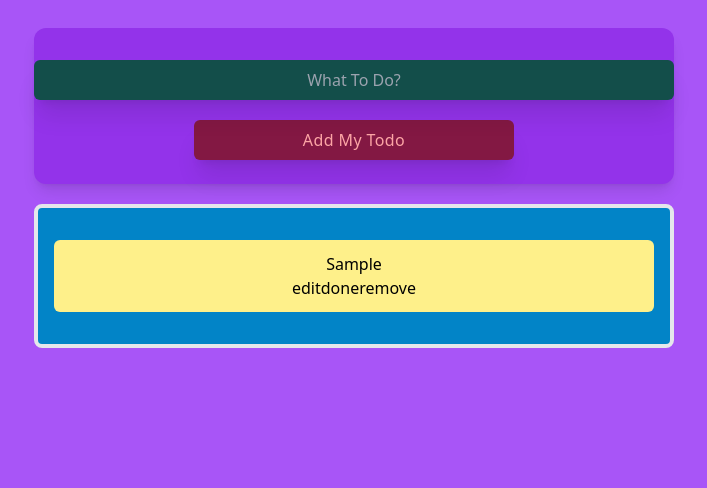
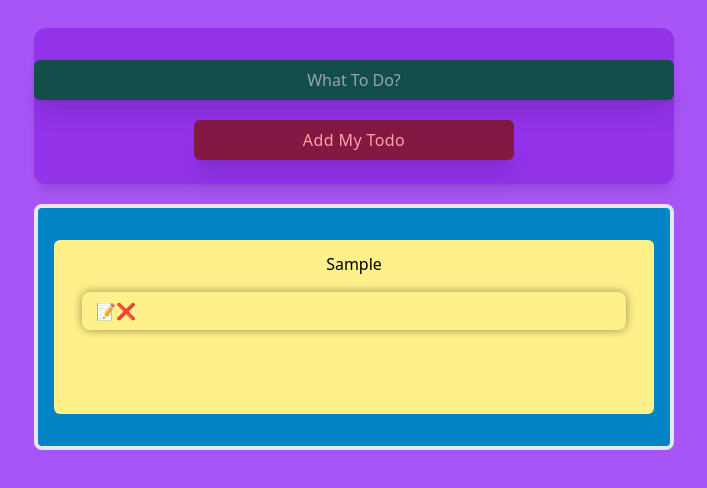
Before and after one commit to parham-mosadeq/todo-app-redux, a React (Create React App) app: page / in a window 1280 px wide. Both pictures are taken after typing "Sample" into the empty fields and a click on the button "Add My Todo". Shown: the top 488 px of the page, without its empty margins (286-993 px from the left). Built offline with nearby package versions, Linux system fonts and the light colour scheme.

Commit message:
nothing important

```diff
--- a/src/components/Todo.js
+++ b/src/components/Todo.js
@@ -2,27 +2,68 @@ import React from 'react';
 // redux
 import { useSelector, useDispatch } from 'react-redux';
 // actions
-import { doneTodo, editTodo, removeTodo } from '../redux/todos/actionTodo';
+import {
+  doneTodo,
+  editTodo,
+  removeTodo,
+  closeEdit,
+} from '../redux/todos/actionTodo';
+
+import styled from 'styled-components';
+
+const Container = styled.div`
+  height: 150px;
+  width: 100%;
+`;
+
+const BtnContainer = styled.div`
+  box-shadow: 0 0 10px rgba(0, 0, 0, 0.4);
+  height: min-content;
+  padding: 7px 14px;
+  display: flex;
+  flex-wrap: nowrap;
+  margin: 1rem;
+  border-radius: 8px;
+`;
 
 const Todo = ({ txt, id }) => {
   const dispatch = useDispatch();
 
   const isDone = useSelector((state) => state.todoReducer.isDone);
+  const isEditing = useSelector((state) => state.todoReducer.isEditing);
+  const isId = useSelector((state) => state.todoReducer.id);
 
   return (
-    <div className='  '>
-      <p>{txt}</p>
-      <div>
-        <button onClick={() => dispatch(editTodo(id))}>edit</button>
+    <Container>
+      {isId !== id ? (
+        <p
+          onDoubleClick={() => dispatch(doneTodo(id))}
+          className={
+            isDone
+              ? 'text-gray-800 font-light tracking-wider line-through cursor-pointer'
+              : ''
+          }
+        >
+          {txt}
+        </p>
+      ) : (
+        <p>try</p>
+      )}
+
+      <BtnContainer>
         <button
-          className=''
-          onClick={() => dispatch(doneTodo(id))}
+          onClick={() =>
+            isEditing ? dispatch(closeEdit(id)) : dispatch(editTodo(id))
+          }
         >
-          {isDone ? 'not yet' : 'done'}
+          {isEditing ? '❌' : '📝'}
         </button>
-        <button onClick={() => dispatch(removeTodo(id))}> remove</button>
-      </div>
-    </div>
+
+        {/* 🔁 ✔ */}
+
+        <button onClick={() => dispatch(removeTodo(id))}>❌</button>
+      </BtnContainer>
+    </Container>
   );
 };
 
--- a/src/components/Todos.js
+++ b/src/components/Todos.js
@@ -12,7 +12,7 @@ const Todos = () => {
   const inputData = useSelector((state) => state.todoReducer.textTodo);
 
   const todosArray = useSelector((state) => state.todoReducer.todos);
-  // const todosArray = JSON.parse(localStorage.getItem('todo'));
+  const isEditing = useSelector((state) => state.todoReducer.isEditing);
   const dispatch = useDispatch();
 
   const focusOnInput = useRef();
@@ -22,7 +22,7 @@ const Todos = () => {
   });
 
   return (
-    <div className='bg-purple-500  h-screen capitalize  pt-5'>
+    <div className='bg-purple-500  h-screen capitalize h-screen pt-5'>
       {/* form start */}
       <form
         className=' mt-2 w-1/2 mr-auto ml-auto rounded-xl bg-purple-600 shadow-lg h-1/5 pt-8'
@@ -45,9 +45,9 @@ const Todos = () => {
         <div className='mt-5 text-red-300  rounded-md shadow-xl w-1/2 mr-auto ml-auto bg-pink-900'>
           <button
             className='capitalize tracking-wide pl-1 pr-1 pt-2 pb-2 hover:shadow-lg'
-            onClick={() => dispatch(addTodo())}
+            onClick={(e) => dispatch(addTodo(e))}
           >
-            add my todo
+            {isEditing ? ' finished' : 'add my todo'}
           </button>
         </div>
       </form>
@@ -62,8 +62,11 @@ const Todos = () => {
           todosArray.map((todo) => {
             const { id, txt } = todo;
             return (
-              <div className='mt-4 mb-4 p-3  bg-yellow-200 rounded-md '>
-                <Todo key={id} txt={txt} id={id} />
+              <div
+                key={id}
+                className='mt-4 mb-4 p-3  bg-yellow-200 rounded-md '
+              >
+                <Todo txt={txt} id={id} />
               </div>
             );
           })
--- a/src/redux/todos/actionTodo.js
+++ b/src/redux/todos/actionTodo.js
@@ -5,9 +5,10 @@ const textTodo = (e) => {
   };
 };
 
-const addTodo = () => {
+const addTodo = (e) => {
   return {
     type: 'ADD_TODO',
+    payload: e,
   };
 };
 
@@ -32,4 +33,11 @@ const removeTodo = (id) => {
   };
 };
 
-export { addTodo, textTodo, doneTodo, editTodo, removeTodo };
+const closeEdit = (id) => {
+  return {
+    type: 'CLOSE_EDIT',
+    payload: id,
+  };
+};
+
+export { addTodo, textTodo, doneTodo, editTodo, removeTodo, closeEdit };
--- a/src/redux/todos/reducerTodo.js
+++ b/src/redux/todos/reducerTodo.js
@@ -4,7 +4,8 @@ const initState = {
   textTodo: '',
   todos: [],
   isDone: false,
-  isEditing:false
+  isEditing: false,
+  id: null,
 };
 const reducerTodo = (state = initState, action) => {
   switch (action.type) {
@@ -15,18 +16,27 @@ const reducerTodo = (state = initState, action) => {
       };
 
     case 'ADD_TODO':
-      if (state.textTodo) {
       state.todos.push({ id: uuidv4(), txt: state.textTodo });
+
       return {
         ...state,
         textTodo: '',
+        isEditing: false,
       };
-      } else {
-        return {
-          ...state,
-          textTodo: '',
-        };
-      }
+
+    // if (state.textTodo) {
+    //   state.todos.push({ id: uuidv4(), txt: state.textTodo });
+    //   return {
+    //     ...state,
+    //     textTodo: '',
+    //     isEditing: false,
+    //   };
+    // } else {
+    //   return {
+    //     ...state,
+    //     textTodo: '',
+    //   };
+    // }
 
     case 'REMOVE_TODO':
       const newItems = state.todos.filter((item) => {
@@ -35,22 +45,42 @@ const reducerTodo = (state = initState, action) => {
       return {
         ...state,
         todos: newItems,
+        textTodo: '',
       };
 
     case 'DONE_TODO':
       const finished = state.todos.find((item) => item.id === action.payload);
-      console.log(finished.txt);
+      if (action.payload === finished.id) {
+        console.log(finished);
         return {
           ...state,
-        isDone: !state.isDone,
+          isDone: true,
+          textTodo: '',
         };
+      } else {
+        return {
+          ...state,
+          isDone: false,
+          textTodo: '',
+        };
+      }
 
     case 'EDIT_TODO':
       const editedItem = state.todos.find((item) => item.id === action.payload);
-
       return {
         ...state,
-        textTodo: `edited: - ${editedItem.txt}`,
+        textTodo: editedItem.txt,
+        isEditing: !state.isEditing,
+      };
+
+    case 'CLOSE_EDIT':
+      // const removeEditedItem = state.todos.find(
+      //   (item) => item.id === action.payload
+      // );
+      return {
+        ...state,
+        textTodo: '',
+        isEditing: false,
       };
 
     default:
```
Lines whose indentation alone changed are shown as unchanged.
